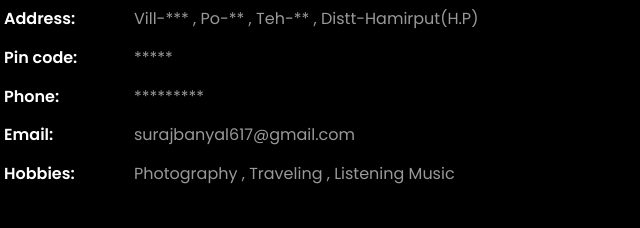
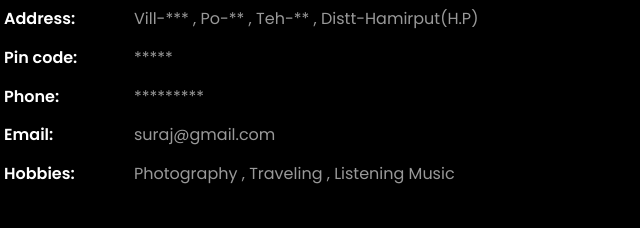
Before and after one commit to SurajRajput617/Suraj_Website, a plain HTML site: page index.html in a window 1280 px wide. Shown: the part 1160-1388 px from the top of the page, 589-1229 px from the left. Drawn offline with Linux system fonts and the light colour scheme; animation ran at ten frames a second; files whose address does not match are found by name.

Commit message:
Update index.html

```diff
--- a/index.html
+++ b/index.html
@@ -127,7 +127,7 @@
 								</li>
 								<li class="d-flex"><span>Pin code:</span> <span>*****</span></li>
 								<li class="d-flex"><span>Phone: </span> <span>*********</span></li>
-								<li class="d-flex"><span>Email:</span> <span>surajbanyal617@gmail.com</span></li>
+								<li class="d-flex"><span>Email:</span> <span>suraj@gmail.com</span></li>
 								<li class="d-flex"><span>Hobbies: </span> <span>Photography , Traveling , Listening
 										Music</span>
 								</li>
```
